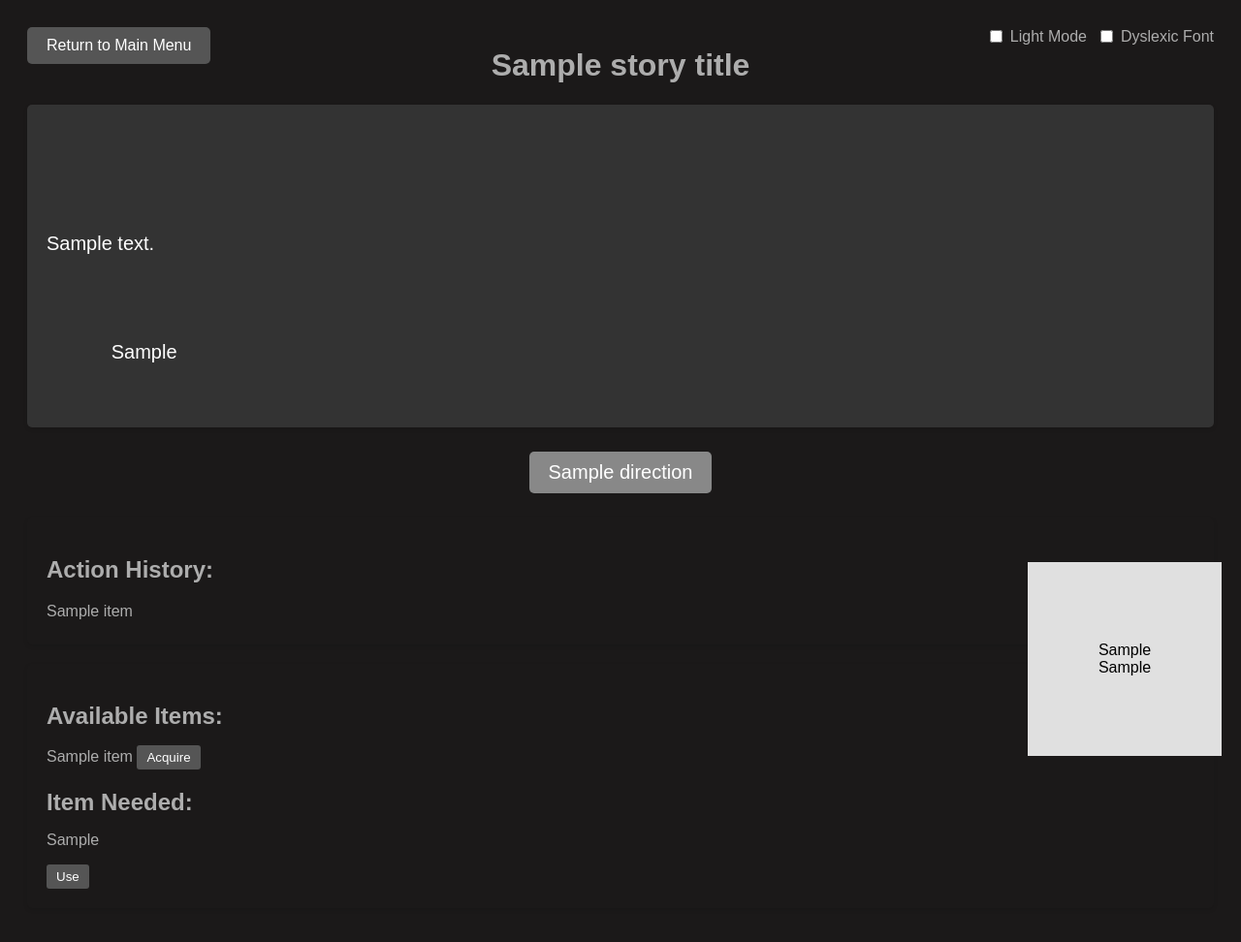
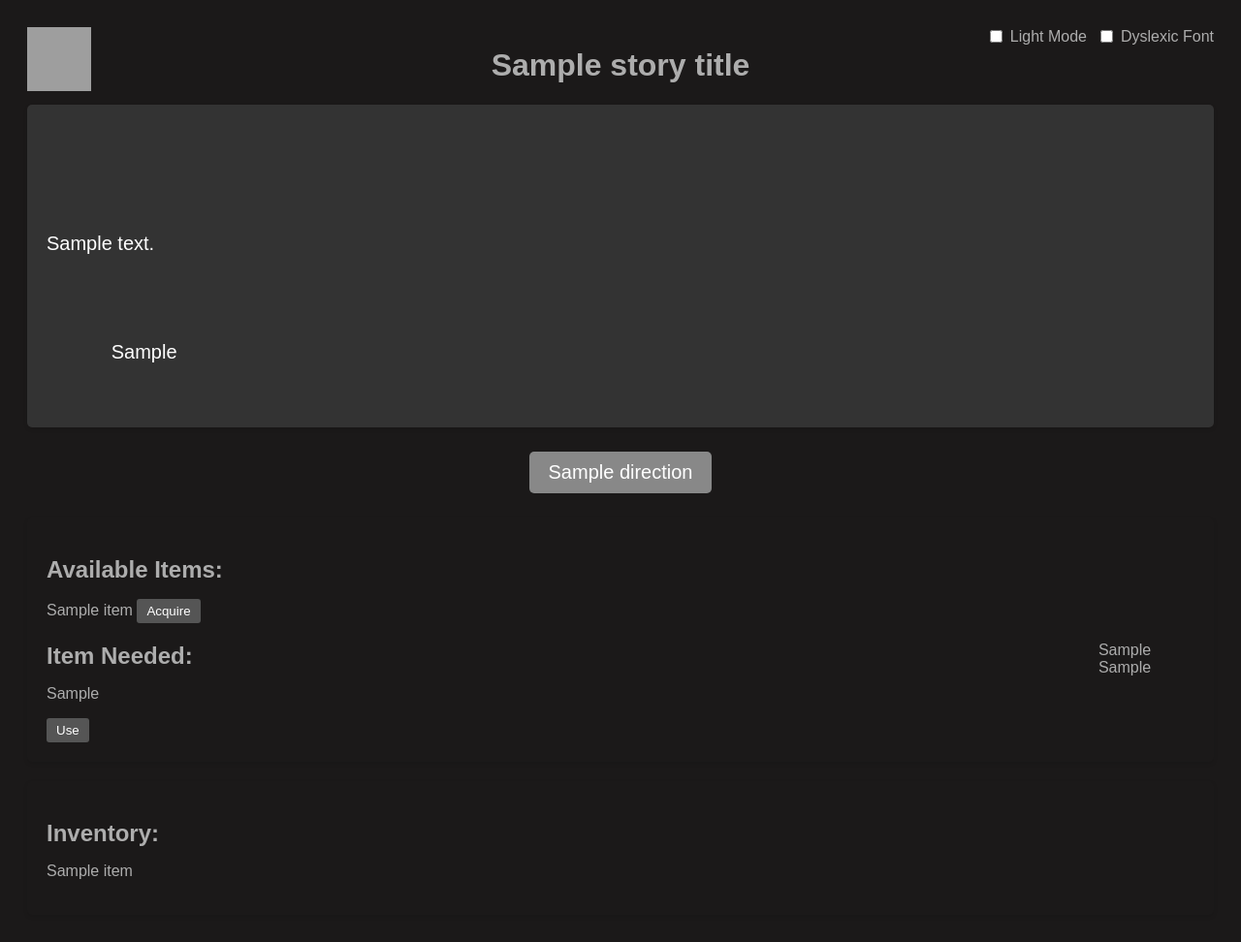
Before and after one commit to ViciousSquid/Adventure, a Flask app: template templates/adventure.html in a window 1280 px wide. Shown: the whole page at 97% size. Before the commit the page ends 917 px from the top, so only its background shows below. Run offline with Flask 3, Linux system fonts and the light colour scheme; the template is opened without the code that fills it: most values are stand-ins (such as "Sample title", 1, 10 or a date in 2020); grey boxes are pictures that could not be loaded.

Commit message:
Add files via upload

```diff
--- a/templates/adventure.html
+++ b/templates/adventure.html
@@ -65,6 +65,11 @@
             border-radius: 5px;
             box-shadow: 0 2px 4px rgba(0, 0, 0, 0.1);
             transition: background-color 0.5s ease, color 0.5s ease;
+            display: none;
+        }
+
+        .history.show {
+            display: block;
         }
 
         .history-item {
@@ -78,7 +83,8 @@
             z-index: 9999;
             width: 200px;
             height: 200px;
-            background-color: #e0e0e0;
+            background-color: transparent;
+            color: #adadad;
             display: flex;
             justify-content: center;
             align-items: center;
@@ -153,21 +159,64 @@
             font-family: 'OpenDyslexic', Arial, sans-serif;
         }
 
-        .main-menu-button {
+        .hamburger-menu {
             position: absolute;
             top: 20px;
             left: 20px;
-            padding: 10px 20px;
-            background-color: #555;
-            color: #fff;
-            text-decoration: none;
-            border-radius: 5px;
-            font-size: 16px;
-            transition: background-color 0.3s ease;
+            cursor: pointer;
+            z-index: 1;
         }
 
-        .main-menu-button:hover {
-            background-color: #777;
+        .hamburger-icon {
+            width: 66px;
+            height: 66px;
+            background-image: url('{{ url_for('static', filename='hamburger.png') }}');
+            background-size: cover;
+            background-repeat: no-repeat;
+        }
+
+        .hamburger-menu.open .hamburger-icon {
+            background-image: url('{{ url_for('static', filename='hamburger.png') }}');
+        }
+
+        .menu-overlay {
+            position: absolute;
+            top: 75px;
+            left: 0px;
+            background-color: #2E3696;
+            padding: 5px;
+            border-radius: 5px;
+            box-shadow: 0 2px 4px rgba(0, 0, 0, 0.1);
+            color: #dbdada;
+            text-align: left;
+            display: none;
+            z-index: 999;
+            width: 260px;
+            height: 500px;
+        }
+
+        .menu-overlay.open {
+            display: block;
+        }
+
+        .menu-content a,
+        .menu-content button {
+            display: block;
+            padding: 10px;
+            text-decoration: none;
+            color: #ffffff;
+            transition: background-color 0.3s ease;
+            border: none;
+            background-color: transparent;
+            cursor: pointer;
+            font-size: 24px;
+            text-align: left;
+            width: 100%;
+        }
+
+        .menu-content a:hover,
+        .menu-content button:hover {
+            background-color: #333;
         }
 
         .room-image {
@@ -221,7 +270,15 @@
     </style>
 </head>
 <body>
-    <a href="{{ url_for('main_menu') }}" class="main-menu-button">Return to Main Menu</a>
+    <div class="hamburger-menu">
+        <div class="hamburger-icon"></div>
+        <div class="menu-overlay">
+            <div class="menu-content">
+                <a href="{{ url_for('main_menu') }}">Return to Main Menu</a>
+                <button id="history-toggle-button">Show Action History</button>
+            </div>
+        </div>
+    </div>
 
     <div class="mode-toggle">
         <label>
@@ -323,6 +380,17 @@
     </div>
     {% endif %}
 
+    {% if player_inventory %}
+    <div class="inventory-section">
+        <h2>Inventory:</h2>
+        <ul>
+            {% for item in player_inventory %}
+            <li>{{ item }}</li>
+            {% endfor %}
+        </ul>
+    </div>
+    {% endif %}
+
     <script>
         const form = document.getElementById('adventure-form');
         const buttons = document.querySelectorAll('.buttons button');
@@ -340,6 +408,7 @@
 
         const modeToggleCheckbox = document.getElementById('mode-toggle-checkbox');
         const dyslexicToggleCheckbox = document.getElementById('dyslexic-toggle-checkbox');
+        const historySection = document.querySelector('.history');
 
         // Load the light mode setting from localStorage
         const isLightModeEnabled = localStorage.getItem('isLightModeEnabled') === 'true';
@@ -384,6 +453,23 @@
             // Store the dyslexic font setting in localStorage
             localStorage.setItem('isDyslexicFontEnabled', dyslexicToggleCheckbox.checked);
         });
+
+        const historyToggleButton = document.getElementById('history-toggle-button');
+        const menuOverlay = document.querySelector('.menu-overlay');
+        const hamburgerMenu = document.querySelector('.hamburger-menu');
+
+        historyToggleButton.addEventListener('click', () => {
+            historySection.classList.toggle('show');
+            historyToggleButton.textContent = historySection.classList.contains('show') ? 'Hide Action History' : 'Show Action History';
+            toggleMenuOverlay();
+        });
+
+        hamburgerMenu.addEventListener('click', toggleMenuOverlay);
+
+        function toggleMenuOverlay() {
+            menuOverlay.classList.toggle('open');
+            hamburgerMenu.classList.toggle('open');
+        }
     </script>
 </body>
 </html>
```
